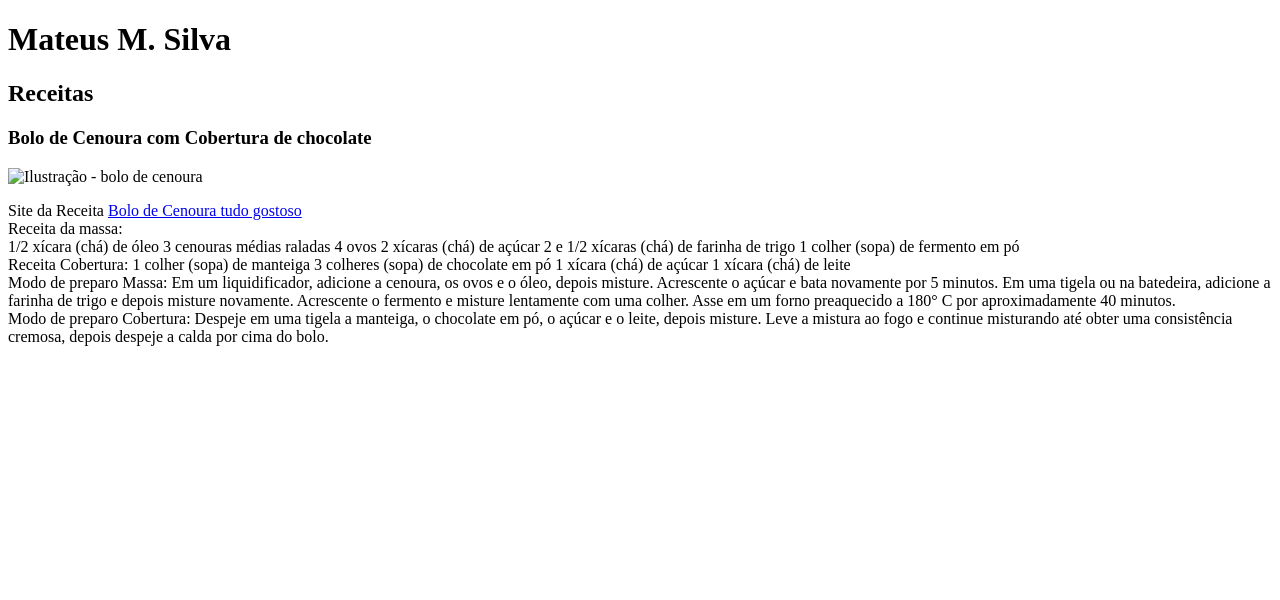
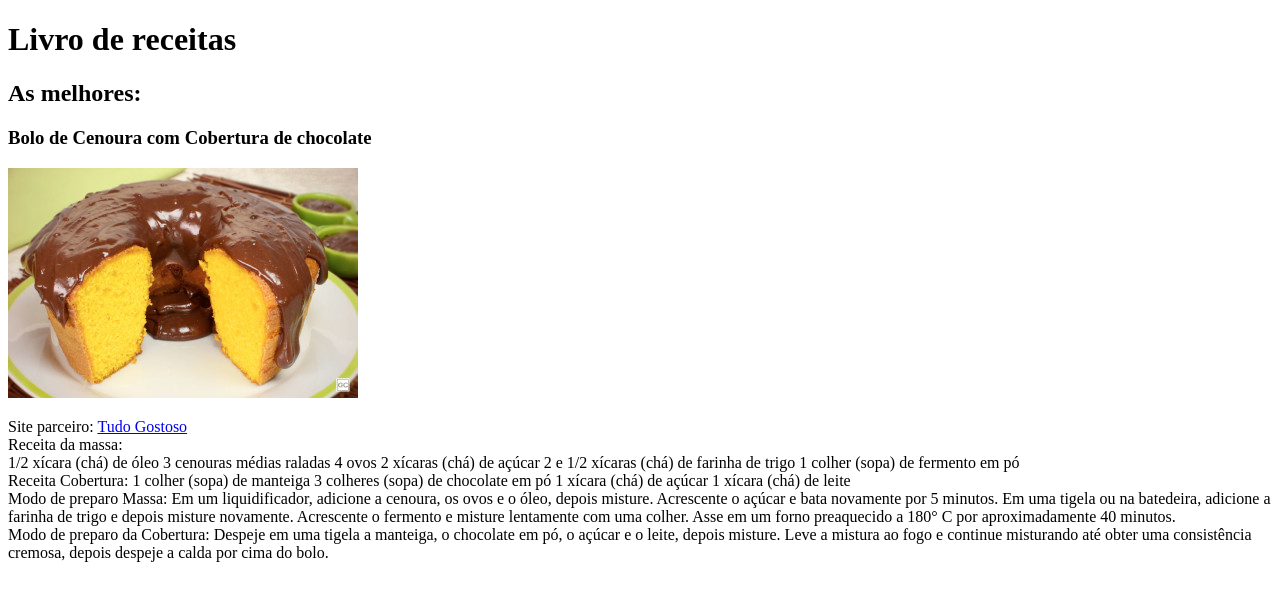
Before and after one commit to MorgadoM2/PRIMEIRO-SITE-HTML, a plain HTML site: page Novo Projeto/index.html in a window 1280 px wide. Drawn offline with Linux system fonts and the light colour scheme.

Commit message:
alteração no titulo do site

```diff
--- a/Novo Projeto/index.html
+++ b/Novo Projeto/index.html
@@ -2,23 +2,23 @@
 <html>
     <head>
         <meta charset="utf-8">
-        <title>Site teste - PROJETO DIO</title>
+        <title>PROJETO DIO Livro de Receitas</title>
     </head>
     <body>
         <header>
-            <h1> Mateus M. Silva</h1>
+            <h1> Livro de receitas</h1>
         </header>
         <section>
             <header>
-                <h2> Receitas</h2>
+                <h2> As melhores: </h2>
                 </header>
                 <article>
                     <header>
-                        <h3>Bolo de Cenoura com Cobertura de chocolate</h3>
-                        <img src="323619_original.jpg" alt="Ilustração - bolo de cenoura">
+                        <h3> Bolo de Cenoura com Cobertura de chocolate</h3>
+                        <img src="Bolo de cenoura.jpeg" alt="Ilustração - bolo de cenoura">
                     </header>
                     <p>
-                        <div>Site da Receita <a href="https://www.tudogostoso.com.br/receita/23-bolo-de-cenoura.html" target="_blank"> Bolo de Cenoura tudo gostoso</a> </div>
+                        <div>Site parceiro: <a href="https://www.tudogostoso.com.br/" target="_blank"> Tudo Gostoso </a> </div>
                         <div>
 Receita da massa:<div>
 1/2 xícara (chá) de óleo
@@ -38,7 +38,7 @@ Acrescente o açúcar e bata novamente por 5 minutos.
 Em uma tigela ou na batedeira, adicione a farinha de trigo e depois misture novamente.
 Acrescente o fermento e misture lentamente com uma colher.
 Asse em um forno preaquecido a 180° C por aproximadamente 40 minutos.</div><div>
-Modo de preparo Cobertura: Despeje em uma tigela a manteiga, o chocolate em pó, o açúcar e o leite, depois misture.
+</div><div></div>Modo de preparo da Cobertura: Despeje em uma tigela a manteiga, o chocolate em pó, o açúcar e o leite, depois misture.
 Leve a mistura ao fogo e continue misturando até obter uma consistência cremosa, depois despeje a calda por cima do bolo.</div>
 
                         </p>
```
Also changed, not shown: Novo Projeto/Bolo de cenoura.jpeg (added).
